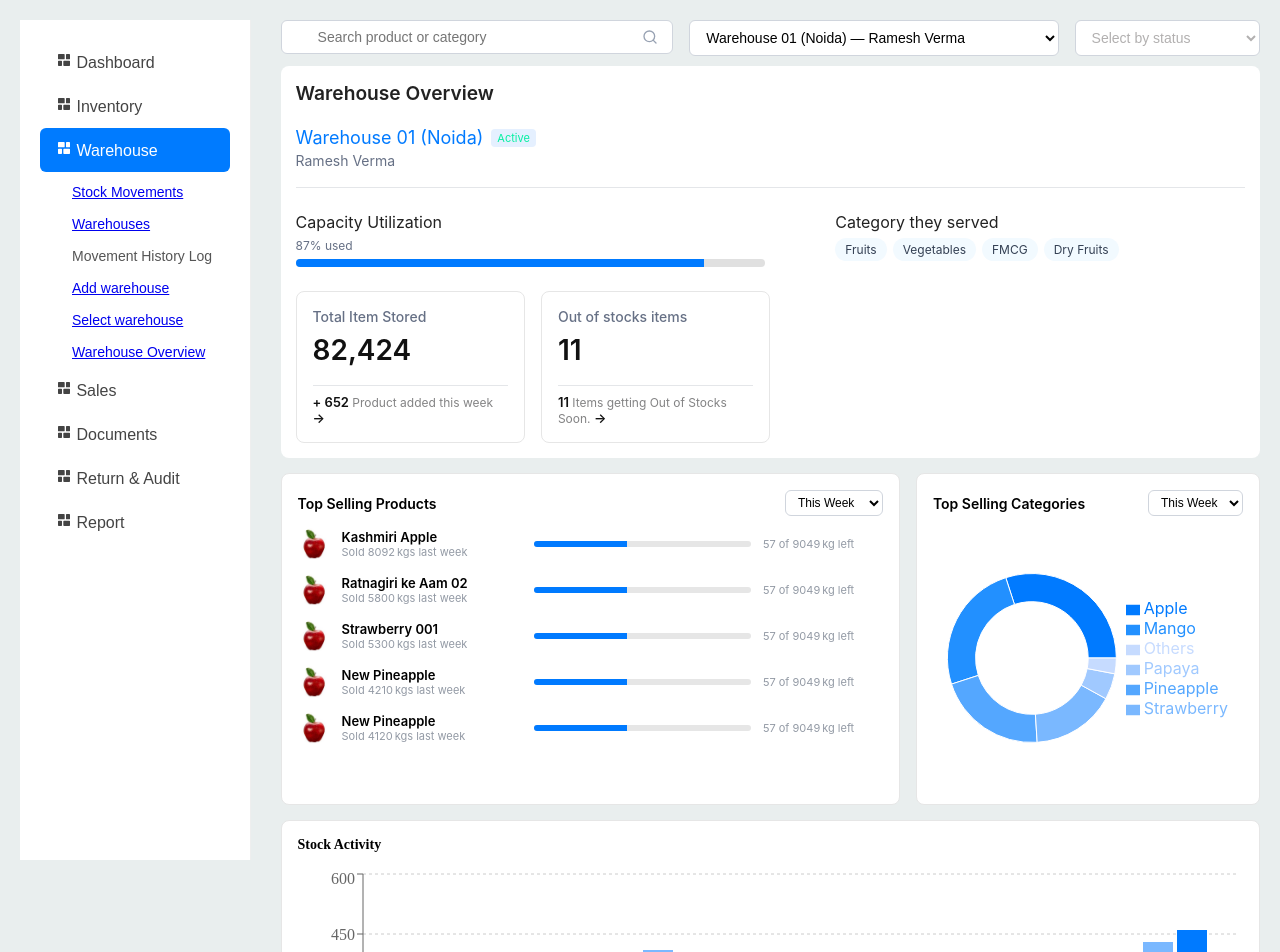
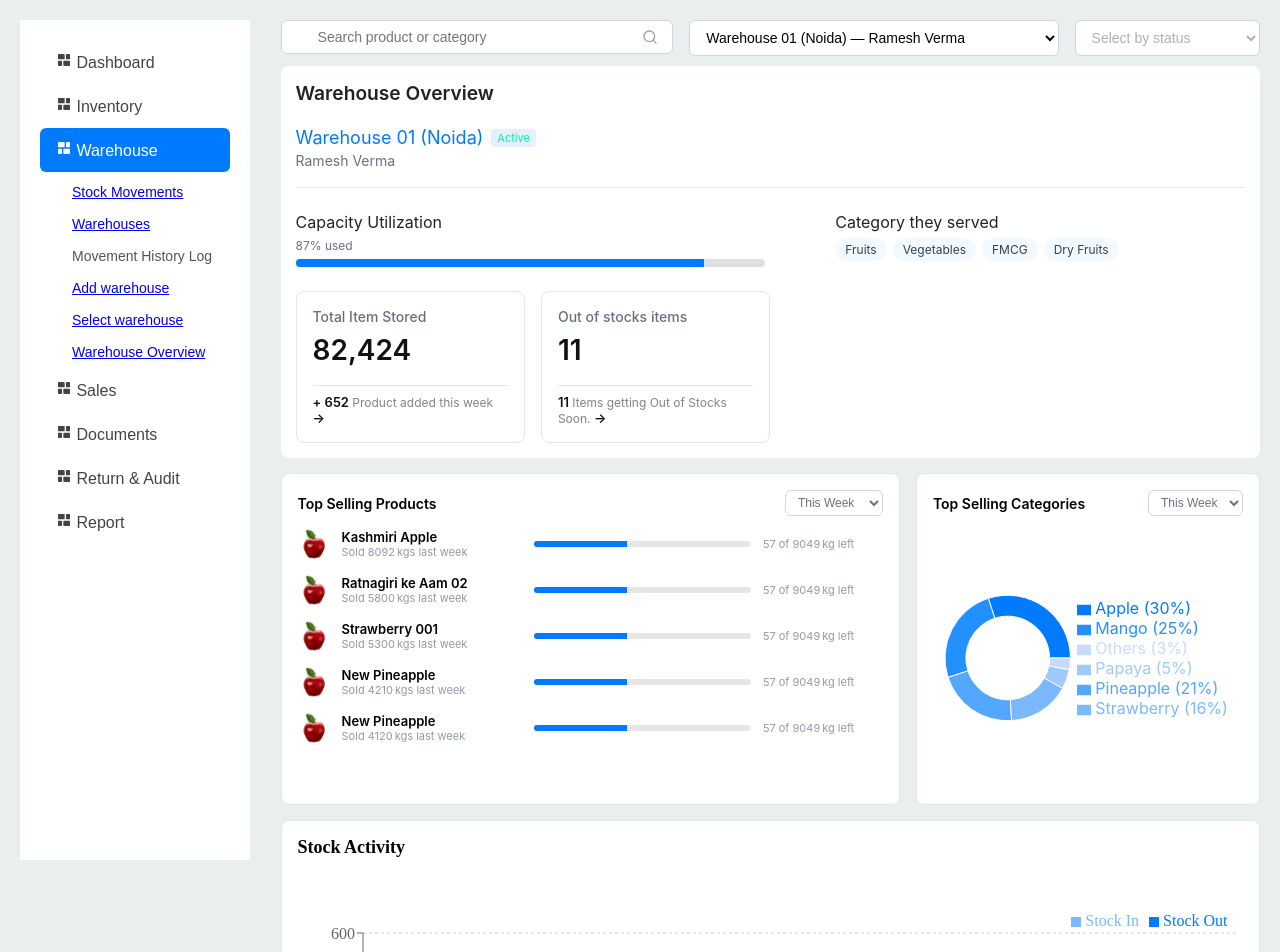
Before and after one commit to codesaurabhk/ui_project, a React (Vite) app in the folder frontend/: page /warehouseoverview in a window 1280 px wide. Shown: the top 952 px of the page. Built offline with nearby package versions, Linux system fonts and the light colour scheme.

Commit message:
warehouse overview done

```diff
--- a/frontend/src/components/WarehouseOverview.css
+++ b/frontend/src/components/WarehouseOverview.css
@@ -8,7 +8,7 @@
     background: #fff;
     border-radius: 8px;
     padding: 15px;
-    font-family: "Inter", sans-serif;
+    font-family: "Inter";
     color: #222;
     display: flex;
     flex-direction: column;
@@ -32,12 +32,8 @@
 
     position: absolute;
     top: 38%;
-    /* 1️⃣ push to halfway down the box           */
-    /* left: 12px; */
     right: -35px;
-    /* 2️⃣ horizontal offset inside the input     */
     transform: translateY(-50%);
-    /* 3️⃣ pull it up by 50 % of its own height */
     color: #98a2b3;
     pointer-events: none;
 
@@ -343,6 +339,15 @@
     padding: 16px;
 }
 
+.recharts-legend-item text {
+    font-size: 12px;
+
+}
+
+.weekk {
+    color: #6B7280;
+}
+
 /* ────────── Stock Activity ────────── */
 .wh-stock-activity {
     border: 1px solid #e6e6e6;
@@ -353,5 +358,6 @@
 }
 
 .wh-stock-activity .section-header {
-    margin-bottom: 16px;
+    margin-bottom: 46px;
+    font-size: large;
 }
--- a/frontend/src/components/WarehouseOverview.jsx
+++ b/frontend/src/components/WarehouseOverview.jsx
@@ -52,6 +52,11 @@ const stockActivityData = [
 const PIE_COLORS = ["#007AFF", "#2290FF", "#54A7FF", "#7AB8FF", "#A0C9FF", "#C6DBFF"];
 
 const WarehouseOverview = () => {
+  const totalCategoryValue = topCategoriesData.reduce(
+    (sum, item) => sum + item.value,
+    0
+  );
+
   return (
     <div className="maincontainer">
       <div className="wh-filters-row">
@@ -137,7 +142,7 @@ const WarehouseOverview = () => {
           <div className="wh-top-products">
             <div className="section-header">
               <span>Top Selling Products</span>
-              <select>
+              <select className="weekk">
                 <option>This Week</option>
                 <option>This Month</option>
               </select>
@@ -167,7 +172,7 @@ const WarehouseOverview = () => {
           <div className="wh-top-categories">
             <div className="section-header">
               <span>Top Selling Categories</span>
-              <select>
+              <select className="weekk">
                 <option>This Week</option>
               </select>
             </div>
@@ -186,7 +191,10 @@ const WarehouseOverview = () => {
                     <Cell key={i} fill={PIE_COLORS[i % PIE_COLORS.length]} />
                   ))}
                 </Pie>
-                <Legend verticalAlign="middle" align="right" layout="vertical" />
+                <Legend verticalAlign="middle" align="right" layout="vertical" formatter={(name, entry) => {
+                  const pct = ((entry.payload.value / totalCategoryValue) * 100).toFixed(0);
+                  return `${name}  (${pct}%)`;   // → e.g. “Apple  30%”
+                }} />
               </PieChart>
             </ResponsiveContainer>
           </div>
@@ -204,6 +212,13 @@ const WarehouseOverview = () => {
               <XAxis dataKey="date" />
               <YAxis />
               <Tooltip />
+              <Legend
+                verticalAlign="top"
+                align="right"
+                iconType="square"      /* or "square" */
+                iconSize={10}
+                wrapperStyle={{ lineHeight: "24px" }}
+              />
               <Bar dataKey="in" name="Stock In" fill="#7AB8FF" barSize={30} />
               <Bar dataKey="out" name="Stock Out" fill="#007AFF" barSize={30} />
             </BarChart>
```
